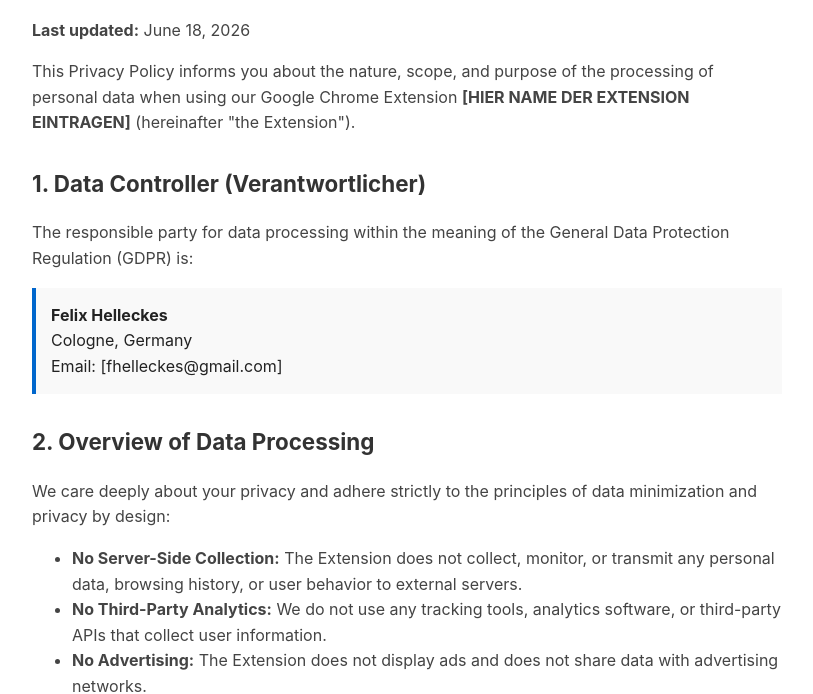
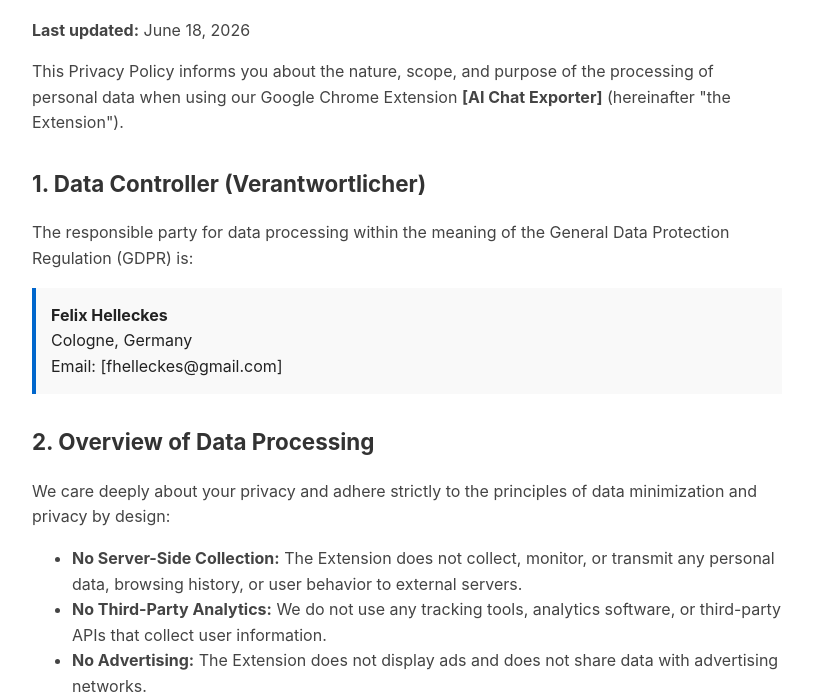
Before and after one commit to Felix-Helleckes/dataprivacy, a plain HTML site: page index.html in a window 1280 px wide. Shown: the part 107-801 px from the top of the page, without its empty margins (233-1046 px from the left). Drawn offline with Linux system fonts and the light colour scheme.

Commit message:
Update index.html

```diff
--- a/index.html
+++ b/index.html
@@ -3,7 +3,7 @@
 <head>
     <meta charset="UTF-8">
     <meta name="viewport" content="width=device-width, initial-scale=1.0">
-    <title>Privacy Policy - Chrome Extension</title>
+    <title>Privacy Policy - AI Chat Exporter</title>
     <style>
         body {
             font-family: -apple-system, BlinkMacSystemFont, "Segoe UI", Roboto, sans-serif;
@@ -25,7 +25,7 @@
     <h1>Privacy Policy</h1>
     <p><strong>Last updated:</strong> June 18, 2026</p>
 
-    <p>This Privacy Policy informs you about the nature, scope, and purpose of the processing of personal data when using our Google Chrome Extension <strong>[HIER NAME DER EXTENSION EINTRAGEN]</strong> (hereinafter "the Extension").</p>
+    <p>This Privacy Policy informs you about the nature, scope, and purpose of the processing of personal data when using our Google Chrome Extension <strong>[AI Chat Exporter]</strong> (hereinafter "the Extension").</p>
 
     <h2>1. Data Controller (Verantwortlicher)</h2>
     <p>The responsible party for data processing within the meaning of the General Data Protection Regulation (GDPR) is:</p>
```
